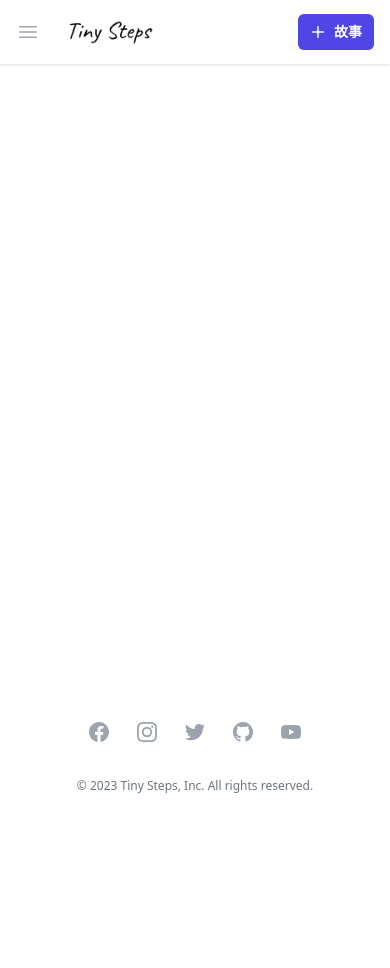
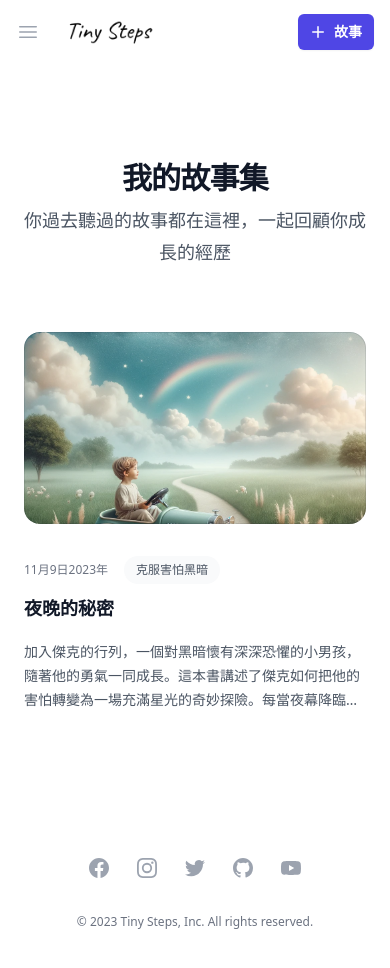
Before and after one commit to ChunYinn/TinySteps, a React (Create React App) app: page /stories in a window 390 px wide. Shown: the top 968 px of the page. Before the commit the page ends 844 px from the top, so only its background shows below. Built offline with nearby package versions, Linux system fonts and the light colour scheme.

Commit message:
home/nav/collection adjustment

```diff
--- a/public/index.html
+++ b/public/index.html
@@ -9,11 +9,7 @@
       name="description"
       content="Web site created using create-react-app"
     />
-    <link rel="apple-touch-icon" href="%PUBLIC_URL%/logo192.png" />
-    <!--
-      manifest.json provides metadata used when your web app is installed on a
-      user's mobile device or desktop. See https://developers.google.com/web/fundamentals/web-app-manifest/
-    -->
+
     <link rel="manifest" href="%PUBLIC_URL%/manifest.json" />
 
     <title>Tiny Steps</title>
--- a/src/App.js
+++ b/src/App.js
@@ -3,6 +3,8 @@ import TopBar from "./common/nav";
 import Home from "./pages/home";
 import Footer from './common/footer';
 import Form from './pages/form';
+import Stories from './pages/stories';
+
 
 function App() {
   const appStyle = {
@@ -22,6 +24,7 @@ function App() {
         <Routes>
           <Route path="/" element={<Home />} />
           <Route path="/form" element={<Form />} />
+          <Route path="/stories" element={<Stories />} />
         </Routes>
       </div>
       <Footer />
--- a/src/common/footer.jsx
+++ b/src/common/footer.jsx
@@ -1,7 +1,7 @@
 const navigation = [
   {
     name: 'Facebook',
-    href: '#',
+    href: 'https://www.facebook.com/tinysteps.storybook',
     icon: (props) => (
       <svg fill="currentColor" viewBox="0 0 24 24" {...props}>
         <path
--- a/src/common/nav.jsx
+++ b/src/common/nav.jsx
@@ -3,6 +3,7 @@ import { Disclosure, Menu, Transition } from '@headlessui/react'
 import { Bars3Icon, BellIcon, XMarkIcon } from '@heroicons/react/24/outline'
 import { PlusIcon } from '@heroicons/react/20/solid'
 import logo from '../assets/img/logo.png'
+import profile from '../assets/img/k.png'
 import { useNavigate } from 'react-router-dom';
 
 
@@ -42,16 +43,16 @@ export default function NavBar() {
                 <div className="hidden md:ml-6 md:flex md:space-x-8">
                   {/* Current: "border-indigo-500 text-gray-900", Default: "border-transparent text-gray-500 hover:border-gray-300 hover:text-gray-700" */}
                   <a
-                    href="#"
+                    href="/"
                     className="inline-flex items-center border-b-2 border-indigo-500 px-1 pt-1 text-sm font-medium text-gray-900"
                   >
-                    Home
+                    主頁
                   </a>
                   <a
-                    href="#"
+                    href="/stories"
                     className="inline-flex items-center border-b-2 border-transparent px-1 pt-1 text-sm font-medium text-gray-500 hover:border-gray-300 hover:text-gray-700"
                   >
-                    Collection
+                    我的故事集
                   </a>
 
                 </div>
@@ -60,22 +61,14 @@ export default function NavBar() {
                 <div className="flex-shrink-0">
                 <button
                   type="button"
-                    href="/form"
                   className="relative inline-flex items-center gap-x-1.5 rounded-md bg-indigo-600 px-3 py-2 text-sm font-semibold text-white shadow-sm hover:bg-indigo-500 focus-visible:outline focus-visible:outline-2 focus-visible:outline-offset-2 focus-visible:outline-indigo-600"
+                  onClick={() => navigate('/form')} // Add this line
                 >
                   <PlusIcon className="-ml-0.5 h-5 w-5" aria-hidden="true" />
                   故事
                 </button>
                 </div>
                 <div className="hidden md:ml-4 md:flex md:flex-shrink-0 md:items-center">
-                  <button
-                    type="button"
-                    className="relative rounded-full bg-white p-1 text-gray-400 hover:text-gray-500 focus:outline-none focus:ring-2 focus:ring-indigo-500 focus:ring-offset-2"
-                  >
-                    <span className="absolute -inset-1.5" />
-                    <span className="sr-only">View notifications</span>
-                    <BellIcon className="h-6 w-6" aria-hidden="true" />
-                  </button>
 
                   {/* Profile dropdown */}
                   <Menu as="div" className="relative ml-3">
@@ -85,7 +78,7 @@ export default function NavBar() {
                         <span className="sr-only">Open user menu</span>
                         <img
                           className="h-8 w-8 rounded-full"
-                          src="https://images.unsplash.com/photo-1472099645785-5658abf4ff4e?ixlib=rb-1.2.1&ixid=eyJhcHBfaWQiOjEyMDd9&auto=format&fit=facearea&facepad=2&w=256&h=256&q=80"
+                          src= {profile}
                           alt=""
                         />
                       </Menu.Button>
@@ -152,54 +145,34 @@ export default function NavBar() {
               {/* Current: "bg-indigo-50 border-indigo-500 text-indigo-700", Default: "border-transparent text-gray-500 hover:bg-gray-50 hover:border-gray-300 hover:text-gray-700" */}
               <Disclosure.Button
                 as="a"
-                href="#"
+                href="/"
                 className="block border-l-4 border-indigo-500 bg-indigo-50 py-2 pl-3 pr-4 text-base font-medium text-indigo-700 sm:pl-5 sm:pr-6"
               >
-                Dashboard
+                主頁
               </Disclosure.Button>
               <Disclosure.Button
                 as="a"
-                href="#"
+                href="/stories"
                 className="block border-l-4 border-transparent py-2 pl-3 pr-4 text-base font-medium text-gray-500 hover:border-gray-300 hover:bg-gray-50 hover:text-gray-700 sm:pl-5 sm:pr-6"
               >
-                Team
+                我的故事集
               </Disclosure.Button>
-              <Disclosure.Button
-                as="a"
-                href="#"
-                className="block border-l-4 border-transparent py-2 pl-3 pr-4 text-base font-medium text-gray-500 hover:border-gray-300 hover:bg-gray-50 hover:text-gray-700 sm:pl-5 sm:pr-6"
-              >
-                Projects
-              </Disclosure.Button>
-              <Disclosure.Button
-                as="a"
-                href="#"
-                className="block border-l-4 border-transparent py-2 pl-3 pr-4 text-base font-medium text-gray-500 hover:border-gray-300 hover:bg-gray-50 hover:text-gray-700 sm:pl-5 sm:pr-6"
-              >
-                Calendar
-              </Disclosure.Button>
+
             </div>
             <div className="border-t border-gray-200 pb-3 pt-4">
               <div className="flex items-center px-4 sm:px-6">
                 <div className="flex-shrink-0">
                   <img
                     className="h-10 w-10 rounded-full"
-                    src="https://images.unsplash.com/photo-1472099645785-5658abf4ff4e?ixlib=rb-1.2.1&ixid=eyJhcHBfaWQiOjEyMDd9&auto=format&fit=facearea&facepad=2&w=256&h=256&q=80"
+                    src={profile}
                     alt=""
                   />
                 </div>
                 <div className="ml-3">
-                  <div className="text-base font-medium text-gray-800">Tom Cook</div>
-                  <div className="text-sm font-medium text-gray-500">tom@example.com</div>
+                  <div className="text-base font-medium text-gray-800">Kyo Baby</div>
+                  <div className="text-sm font-medium text-gray-500">kyo@example.com</div>
                 </div>
-                <button
-                  type="button"
-                  className="relative ml-auto flex-shrink-0 rounded-full bg-white p-1 text-gray-400 hover:text-gray-500 focus:outline-none focus:ring-2 focus:ring-indigo-500 focus:ring-offset-2"
-                >
-                  <span className="absolute -inset-1.5" />
-                  <span className="sr-only">View notifications</span>
-                  <BellIcon className="h-6 w-6" aria-hidden="true" />
-                </button>
+
               </div>
               <div className="mt-3 space-y-1">
                 <Disclosure.Button
@@ -207,21 +180,21 @@ export default function NavBar() {
                   href="#"
                   className="block px-4 py-2 text-base font-medium text-gray-500 hover:bg-gray-100 hover:text-gray-800 sm:px-6"
                 >
-                  Your Profile
+                  我的簡介
                 </Disclosure.Button>
                 <Disclosure.Button
                   as="a"
                   href="#"
                   className="block px-4 py-2 text-base font-medium text-gray-500 hover:bg-gray-100 hover:text-gray-800 sm:px-6"
                 >
-                  Settings
+                  設定
                 </Disclosure.Button>
                 <Disclosure.Button
                   as="a"
                   href="#"
                   className="block px-4 py-2 text-base font-medium text-gray-500 hover:bg-gray-100 hover:text-gray-800 sm:px-6"
                 >
-                  Sign out
+                  登出
                 </Disclosure.Button>
               </div>
             </div>
--- /dev/null
+++ b/src/pages/stories.jsx
@@ -0,0 +1,69 @@
+
+import carstory1 from '../assets/img/carstory1.png'
+
+const posts = [
+    {
+      id: 1,
+      title: '夜晚的秘密',
+      href: '#',
+      description:
+        '加入傑克的行列，一個對黑暗懷有深深恐懼的小男孩，隨著他的勇氣一同成長。這本書講述了傑克如何把他的害怕轉變為一場充滿星光的奇妙探險。每當夜幕降臨，他的幻想將房間的陰影變成一個個活生生的故事。',
+      imageUrl: carstory1,
+      date: '11月9日2023年',
+      datetime: '2023-11-09',
+      category: { title: '克服害怕黑暗', href: '#' },
+
+    },
+    // More posts...
+  ]
+
+  export default function Example() {
+    return (
+      <div className="bg-white py-24 sm:py-32">
+        <div className="mx-auto max-w-7xl px-6 lg:px-8">
+          <div className="mx-auto max-w-2xl text-center">
+            <h2 className="text-3xl font-bold tracking-tight text-gray-900 sm:text-4xl">我的故事集</h2>
+            <p className="mt-2 text-lg leading-8 text-gray-600">
+              你過去聽過的故事都在這裡，一起回顧你成長的經歷
+            </p>
+          </div>
+          <div className="mx-auto mt-16 grid max-w-2xl grid-cols-1 gap-x-8 gap-y-20 lg:mx-0 lg:max-w-none lg:grid-cols-3">
+            {posts.map((post) => (
+              <article key={post.id} className="flex flex-col items-start justify-between">
+                <div className="relative w-full">
+                  <img
+                    src={post.imageUrl}
+                    alt=""
+                    className="aspect-[16/9] w-full rounded-2xl bg-gray-100 object-cover sm:aspect-[2/1] lg:aspect-[3/2]"
+                  />
+                  <div className="absolute inset-0 rounded-2xl ring-1 ring-inset ring-gray-900/10" />
+                </div>
+                <div className="max-w-xl">
+                  <div className="mt-8 flex items-center gap-x-4 text-xs">
+                    <time dateTime={post.datetime} className="text-gray-500">
+                      {post.date}
+                    </time>
+                    <a
+                      href={post.category.href}
+                      className="relative z-10 rounded-full bg-gray-50 px-3 py-1.5 font-medium text-gray-600 hover:bg-gray-100"
+                    >
+                      {post.category.title}
+                    </a>
+                  </div>
+                  <div className="group relative">
+                    <h3 className="mt-3 text-lg font-semibold leading-6 text-gray-900 group-hover:text-gray-600">
+                      <a href={post.href}>
+                        <span className="absolute inset-0" />
+                        {post.title}
+                      </a>
+                    </h3>
+                    <p className="mt-5 line-clamp-3 text-sm leading-6 text-gray-600">{post.description}</p>
+                  </div>
+                </div>
+              </article>
+            ))}
+          </div>
+        </div>
+      </div>
+    )
+  }
```
Also changed, not shown: src/pages/home.jsx (+70 -0 lines), public/manifest.json, src/assets/img/carstory1.png (added), src/assets/img/k.png (added), src/pages/story.jsx (added). Lines whose indentation alone changed are shown as unchanged.
